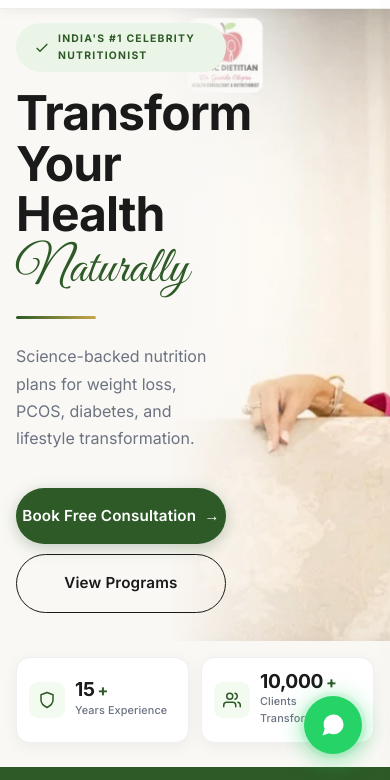
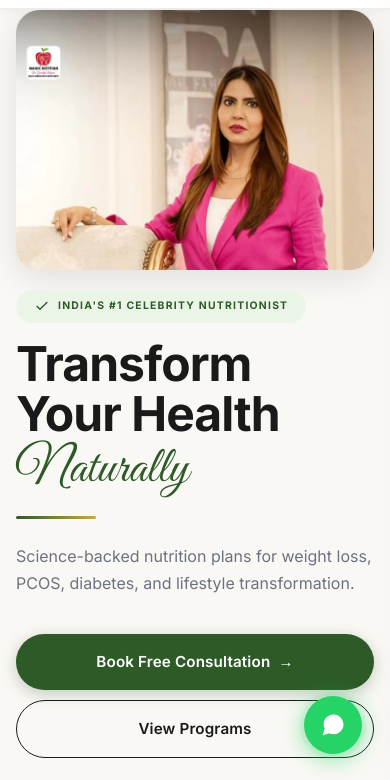
Before and after one commit to tusharandcollege-art/Redesign, a plain HTML site: page index.html in a window 390 px wide. Shown: the part 62-842 px from the top of the page. Drawn offline with Linux system fonts and the light colour scheme.

Commit message:
Mobile hero: image card with rounded corners at top, content stacked below

```diff
--- a/styles.css
+++ b/styles.css
@@ -1279,57 +1279,51 @@ select, input, textarea { font-family: inherit; }
 
 /* Small tablet / large mobile */
 @media (max-width: 860px) {
-  /* ---- MOBILE HERO: CSS Grid overlay layout ---- */
+  /* ---- MOBILE HERO: Image card on top, content below ---- */
   .hero {
-    display: grid;
-    grid-template-columns: 58% 42%;
-    grid-template-rows: 1fr;
-    position: relative;
+    display: flex;
+    flex-direction: column;
     background: #FAF8F5;
-    overflow: hidden;
-    min-height: 500px;
+    min-height: auto;
+    overflow: visible;
     padding-bottom: 0;
   }
 
-  .hero__content {
-    grid-column: 1 / 3; /* spans full width so image shows behind on right */
-    grid-row: 1;
+  /* Move image to the TOP on mobile */
+  .hero__image-panel {
+    order: -1;
+    display: block;
     position: relative;
-    z-index: 2;
-    padding: 100px 20px 32px;
-    text-align: left;
-    align-self: start;
-  }
-
-  .hero__image-panel {
-    display: block;
-    grid-column: 1 / 3;
-    grid-row: 1;
-    position: relative;
-    z-index: 1;
+    width: calc(100% - 40px);
+    height: 300px;
+    margin: 80px 20px 0;
+    border-radius: 24px;
     overflow: hidden;
-    align-self: stretch;
-    /* Clip to right 58% using negative margin */
-    margin-left: 42%;
-    min-height: 500px;
+    min-height: unset;
+    flex-shrink: 0;
+    box-shadow: 0 8px 32px rgba(0,0,0,0.10);
   }
 
   .hero__image {
     width: 100%;
     height: 100%;
     object-fit: cover;
-    object-position: left top;
+    object-position: center top;
     display: block;
+    border-radius: 24px;
   }
 
-  /* Fade left edge of image into cream background */
-  .hero__image-overlay {
-    display: block;
-    position: absolute;
-    inset: 0;
-    background: linear-gradient(to right, #FAF8F5 0%, rgba(250,248,245,0.6) 30%, transparent 70%);
+  .hero__image-overlay { display: none; }
+
+  /* Content below the image */
+  .hero__content {
+    order: 1;
+    position: relative;
     z-index: 1;
-    pointer-events: none;
+    padding: 24px 20px 32px;
+    width: 100%;
+    max-width: 100%;
+    text-align: left;
   }
 
   .about__container { grid-template-columns: 1fr; gap: 40px; }
@@ -1354,45 +1348,25 @@ select, input, textarea { font-family: inherit; }
   .section { padding: 72px 0; }
   .container { padding: 0 20px; }
 
-  /* Mobile ≤600px: tighten up the hero overlay layout */
-  .hero { min-height: 480px; }
+  /* Mobile ≤600px: stacked layout — image card top, content below */
+  .hero { min-height: auto; }
+
+  .hero__image-panel {
+    height: 260px;
+    width: calc(100% - 32px);
+    margin: 72px 16px 0;
+    border-radius: 20px;
+  }
 
   .hero__content {
-    padding: 85px 16px 28px;
-    width: 62%;
-    max-width: 280px;
+    padding: 20px 16px 28px;
+    width: 100%;
+    max-width: 100%;
   }
 
-  .hero__title { font-size: 2.4rem; line-height: 1.05; margin-bottom: 12px; }
-  .hero__subtitle { font-size: 0.82rem; max-width: 100%; line-height: 1.5; margin-bottom: 20px; }
-
-  /* Show the stats bar below hero on mobile */
-  .hero__stats-bar {
-    display: flex;
-    flex-direction: row;
-    align-items: stretch;
-    gap: 12px;
-    padding: 16px 16px 24px;
-    background: #FAF8F5;
-  }
-  .hero__stats-bar .hero__stat-card {
-    flex: 1;
-    flex-direction: row;
-    text-align: left;
-    justify-content: flex-start;
-    padding: 14px 12px;
-    gap: 10px;
-    background: #FFFFFF;
-    border-radius: 14px;
-    box-shadow: 0 4px 16px rgba(0,0,0,0.05);
-  }
-  .hero__stats-bar .hero__stat-value { justify-content: flex-start; font-size: 1.2rem; }
-  .hero__stats-bar .hero__stat-icon { width: 36px; height: 36px; border-radius: 9px; flex-shrink: 0; }
-  .hero__stats-bar .hero__stat-icon svg { width: 18px; height: 18px; }
-  .hero__stats-bar .hero__stat-label { font-size: 0.68rem; }
-  .hero__stats-bar .hero__stat-plus { font-size: 1rem; }
-
-  .hero__pill { font-size: 0.65rem; margin-bottom: 16px; display: inline-flex; }
+  .hero__title { font-size: 2.2rem; line-height: 1.05; margin-bottom: 12px; }
+  .hero__subtitle { font-size: 0.88rem; line-height: 1.6; margin-bottom: 20px; }
+  .hero__pill { font-size: 0.65rem; margin-bottom: 16px; }
 
   .hero__actions { flex-direction: column; gap: 10px; width: 100%; margin-bottom: 0; }
   .hero__actions .btn { width: 100%; }
```
